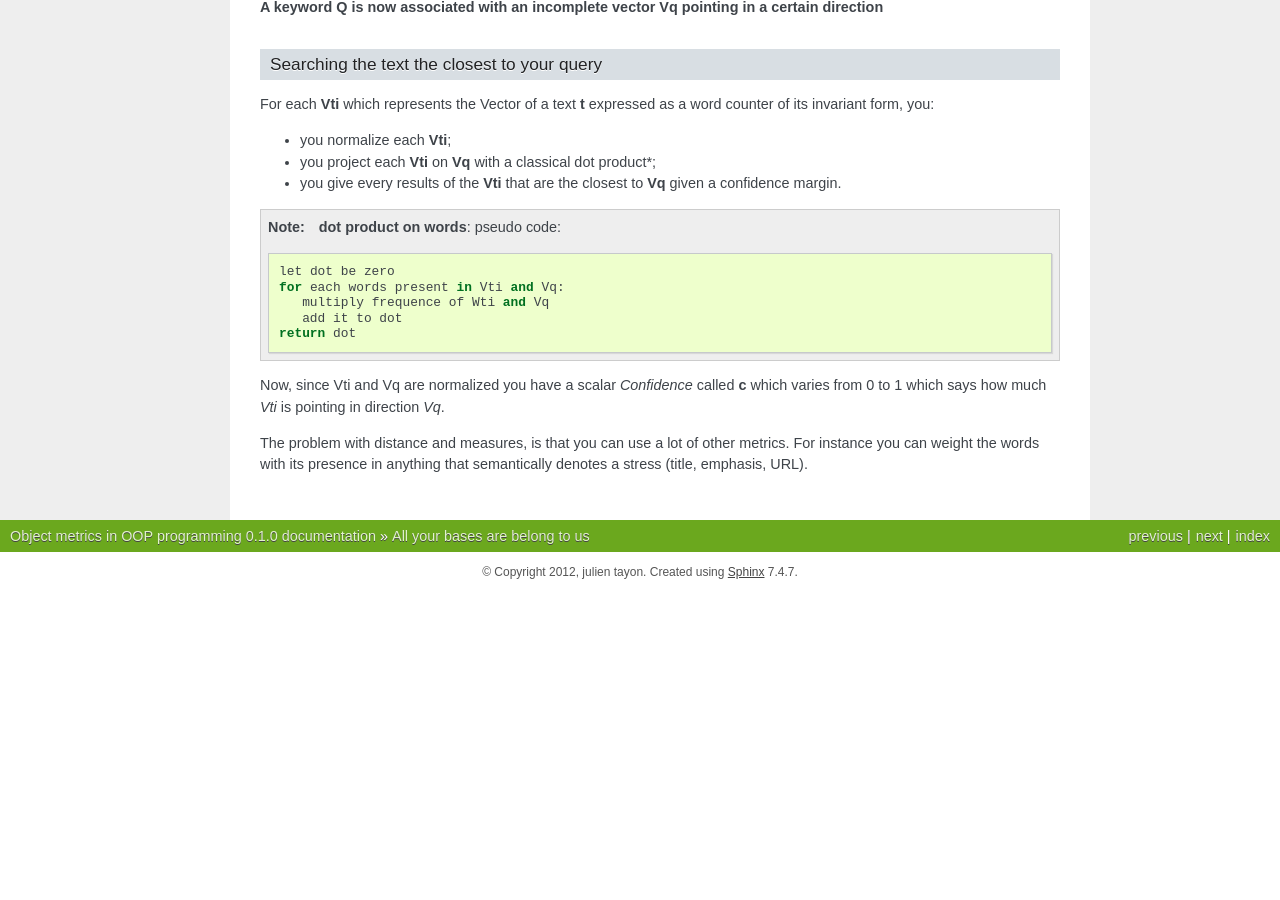
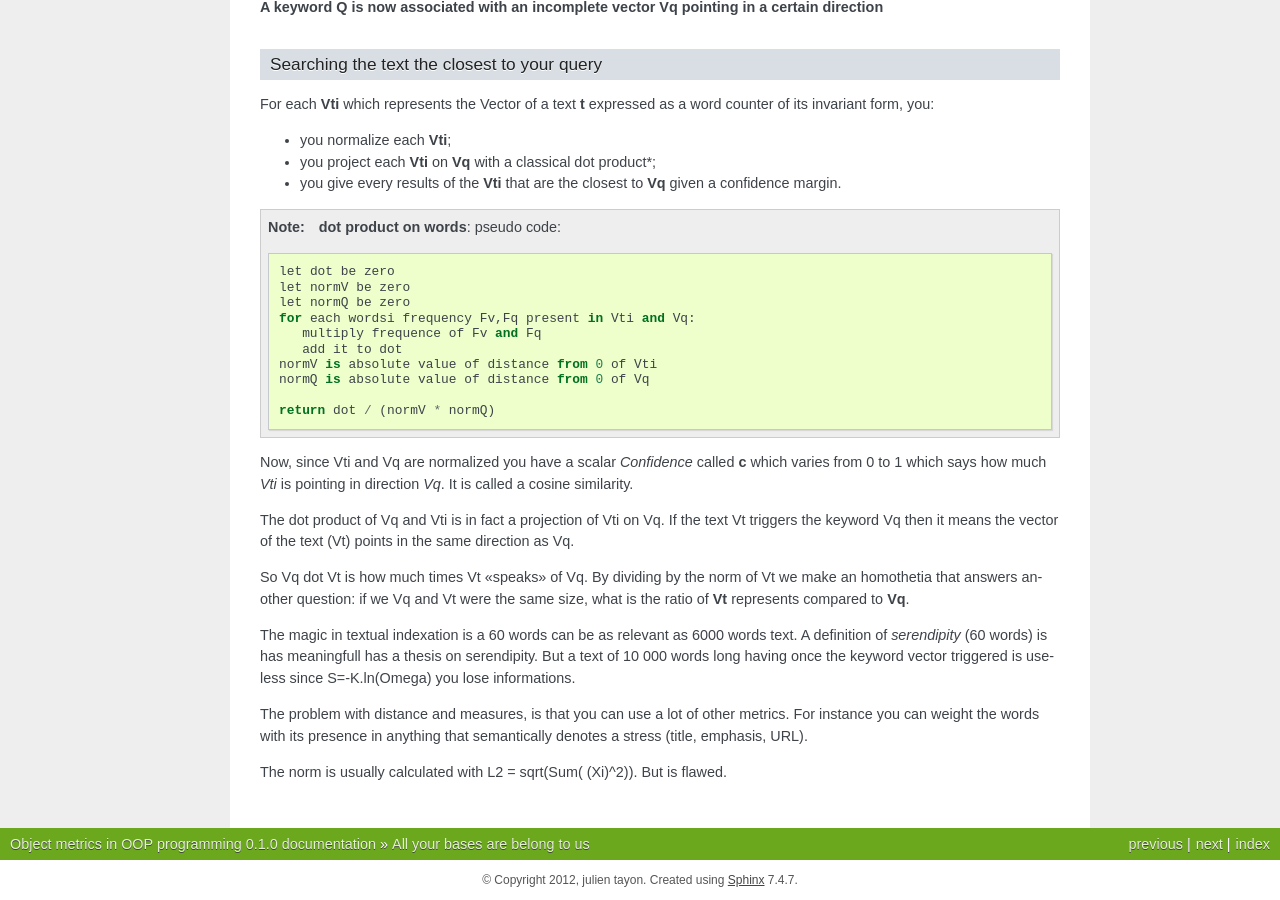
Before and after one commit to jul/OOP-metrics, a Sphinx documentation site: the page built from docs/source/dimension.rst, in a window 1280 px wide and 900 px high, scrolled down 1834 px. Built offline with Sphinx 7.4.7, drawn with Linux system fonts in a browser that asks for light colours; pages that are not in the unit, such as notebooks, are missing from menus; before the commit the page ends 2426 px from its top, so only the background shows below that.

Commit message:
some definitions that are actually false, but inspired :)

```diff
--- a/docs/source/dimension.rst
+++ b/docs/source/dimension.rst
@@ -118,18 +118,40 @@ you:
 .. note:: **dot product on words**:
    pseudo code::
         let dot be zero
-        for each words present in Vti and Vq:
-           multiply frequence of Wti and Vq
+        let normV be zero
+        let normQ be zero
+        for each wordsi frequency Fv,Fq present in Vti and Vq:
+           multiply frequence of Fv and Fq
            add it to dot
-        return dot
+        normV is absolute value of distance from 0 of Vti
+        normQ is absolute value of distance from 0 of Vq
+
+        return dot / (normV * normQ)
 
 
 Now, since Vti and Vq are normalized you have
 a scalar *Confidence* called **c** which varies
 from 0 to 1 which says how much *Vti* is pointing
-in direction *Vq*.
+in direction *Vq*. It is called a cosine similarity.
+
+The dot product of Vq and Vti is in fact a projection of Vti on Vq.
+If the text Vt triggers the keyword Vq then it means the vector
+of the text (Vt) points in the same direction as Vq.
+
+So Vq dot Vt is how much times Vt «speaks» of Vq. By dividing by the
+norm of Vt we make an homothetia that answers another question: if we Vq and Vt
+were the same size, what is the ratio of **Vt** represents compared to **Vq**.
+
+The magic in textual indexation is a 60 words can be as relevant as 6000 words
+text. A definition of  *serendipity*  (60 words) is has meaningfull has a thesis
+on serendipity. But a text of 10 000 words long having once the
+keyword vector triggered is useless since S=-K.ln(Omega) you lose informations.
+
+
 
 The problem with distance and measures, is that you can
 use a lot of other metrics. For instance you can
 weight the words with its presence in anything that
 semantically denotes a stress (title, emphasis, URL).
+
+The norm is usually calculated with L2 = sqrt(Sum( (Xi)^2)). But is flawed.
--- a/docs/source/index.rst
+++ b/docs/source/index.rst
@@ -28,8 +28,10 @@ will finally propose an incomplete coded solution.
    rationale
    existing
    known_api
+   object
    limitation
    symmetric
    dimension
    manhattan
+   definitions
    :maxdepth: 2
```
Also changed, not shown: docs/source/definitions.rst (added, +146 -0 lines).
